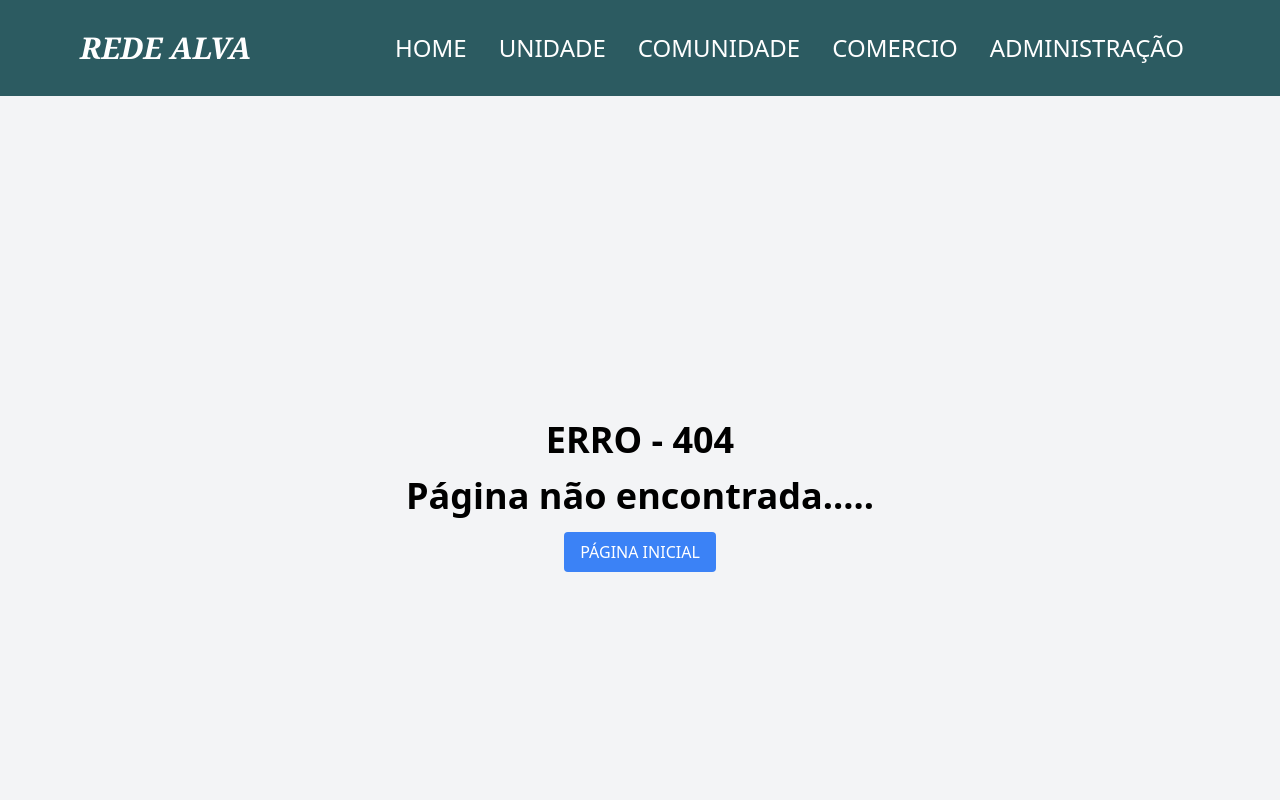
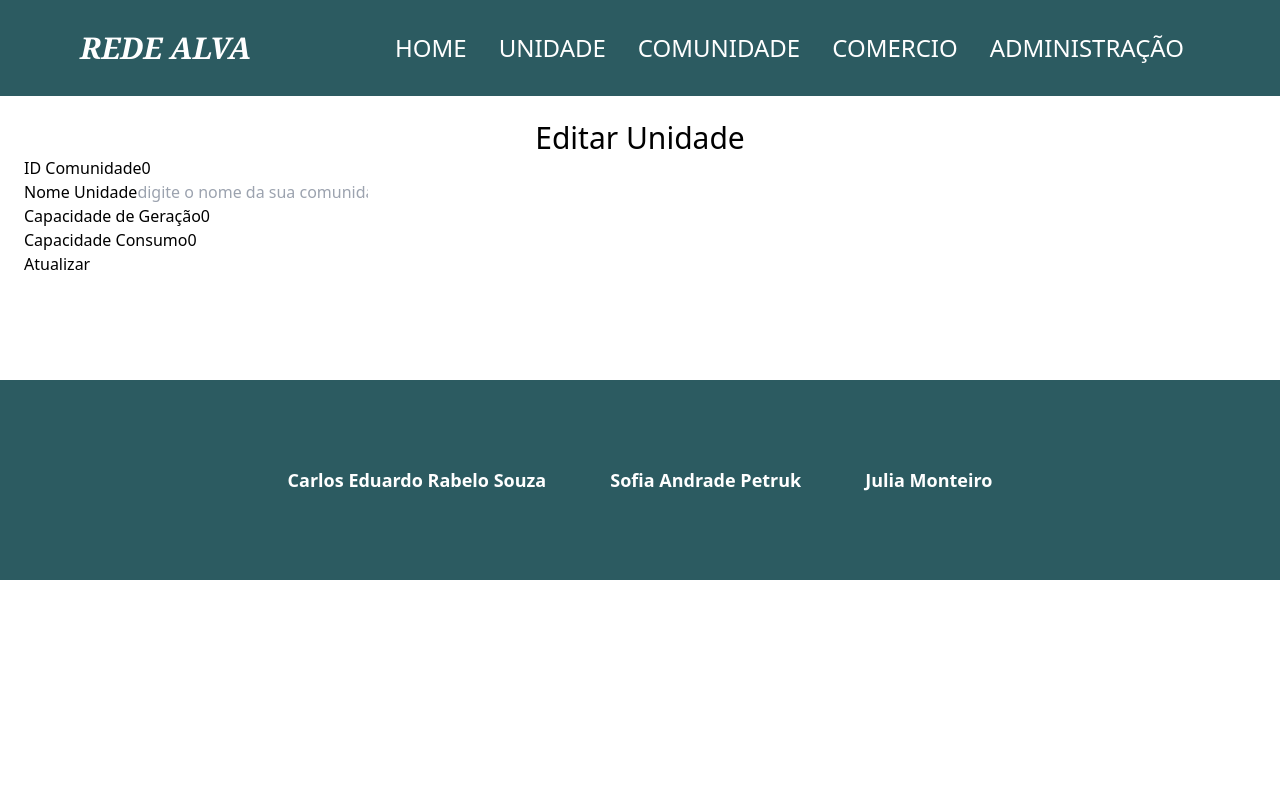
Before and after one commit to sofiapetruk/RedeAlva, a Next.js app in the folder rede-alva/: page /unidades/edit-unidade/1 in a window 1280 px wide. Before the commit this address had no page. Shown: the top 800 px of the page. Built offline with nearby package versions, Linux system fonts and the light colour scheme; no server answers.

Commit message:
Corrigindo erro de "not-found" ao tentar editar comunidade/unidade

```diff
--- a/rede-alva/src/app/unidades/edit-unidade/page.tsx
+++ b/rede-alva/src/app/unidades/edit-unidade/[id]/page.tsx
@@ -61,9 +61,9 @@ export default function EditComunidade({ params }: { params: { id: number } }) {
     };
 
     return (
-        <div className="bg-[#011625] rounded-xl p-6 flex flex-col gap-4 m-auto">
+        <div className="rounded-xl p-6 flex flex-col gap-4 m-auto">
             <form onSubmit={handleSubmit} >
-                <h3 className="text-white text-center text-3xl">Editar Unidade</h3>
+                <h3 className="text-black text-center text-3xl">Editar Unidade</h3>
 
                 <div>
                     <label htmlFor="idCom">ID Comunidade</label>
```
Also changed, not shown: rede-alva/src/app/comunidades/edit-comunidade/[id]/page.tsx (renamed from rede-alva/src/app/comunidades/edit-comunidade/page.tsx).
